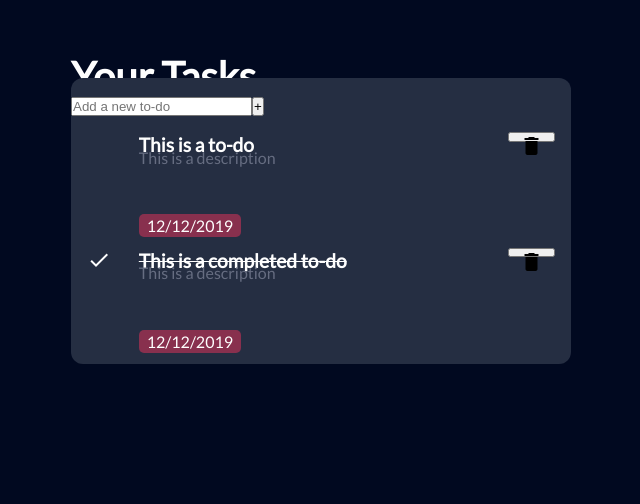
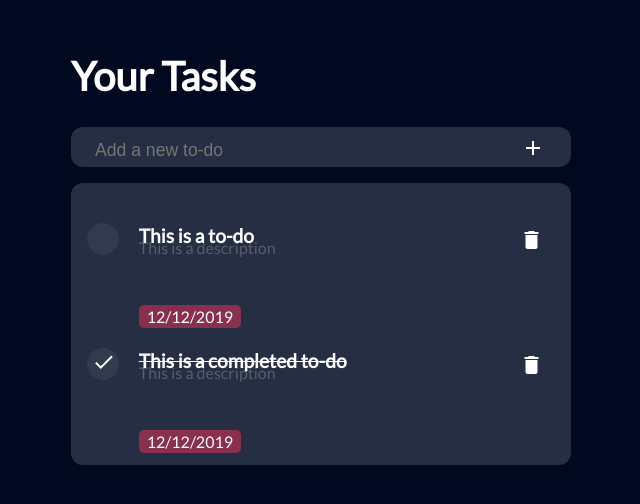
Before and after one commit to estebanmoroy/yet-another-react-todo-list, a React (Create React App) app: page / in a window 1280 px wide. Shown: the top 504 px of the page, without its empty margins (319-959 px from the left). Built offline with nearby package versions, Linux system fonts and the light colour scheme.

Commit message:
Improve add-todo and buttons UI

```diff
--- a/src/App.js
+++ b/src/App.js
@@ -51,8 +51,8 @@ class App extends Component {
     return (
       <div className="container">
         <Header />
+        <AddTodo addTodo={this.addTodo} />
         <div className="todo-list">
-          <AddTodo addTodo={this.addTodo} />
           <TodoList
             todoList={this.state.todoList}
             toggleComplete={this.toggleComplete}
--- a/src/App.scss
+++ b/src/App.scss
@@ -3,9 +3,9 @@
 
 //Colors
 $first-color: #252e42;
-$second-color: #505668;
+$second-color: #fefefe10;
 $third-color: #5981ea;
-$fourth-color: #666d81;
+$fourth-color: #fefefe3a;
 $fifth-color: #88304e;
 $font-color: #fefefe;
 $background-color: #010920;
@@ -33,7 +33,8 @@ body {
 .container {
   display: grid;
   grid-template-rows:
-    [title-start] 20% [title-end list-start]
+    [title-start] 20% [title-end add-todo-start]
+    auto [add-todo-end list-start]
     auto [list-end footer-start]
     20% [footer-end];
   justify-content: center;
@@ -50,6 +51,46 @@ h2 {
   font-weight: 900;
   padding-top: 3rem;
   margin: 8px 0 24px 0;
+}
+
+.add-todo {
+  display: grid;
+  grid-template-columns:
+    [input-start] auto [input-end add-button-start]
+    20% [add-button-end];
+  background-color: $first-color;
+  margin: 2rem 0 1rem 0;
+  border-radius: 12px;
+}
+
+input[type="text"] {
+  width: 100%;
+  border: none;
+  background-color: transparent;
+  color: $font-color;
+  font-size: 1.1rem;
+  padding: 0.8rem 1.5rem 0.4rem 1.5rem;
+}
+
+button {
+  border: none;
+  border-radius: 50%;
+  margin: 0 0.35rem;
+  padding: 0.3rem 0.3rem 0rem 0.3rem;
+  background-color: transparent;
+  color: $font-color;
+  cursor: pointer;
+
+  &:hover {
+    background-color: $fourth-color;
+  }
+}
+
+.add-todo-button {
+  margin: 0 0.5rem 0 2rem;
+  &:hover {
+    background-color: transparent;
+  }
 }
 
 .todo-list {
@@ -72,7 +113,7 @@ h2 {
     10% [date-end];
   grid-gap: 5px;
   margin-top: 8px;
-  padding: 0.5rem 1rem;
+  padding: 1rem 1rem 0.5rem 1rem;
 
   &:hover {
     background-color: $second-color;
@@ -124,6 +165,17 @@ footer {
 
 label.checkbox-wrapper {
   cursor: pointer;
+  background-color: $second-color;
+
+  height: 2rem;
+  width: 2rem;
+  border-radius: 50%;
+  padding-top: 5%;
+  padding-left: 10%;
+
+  &:hover {
+    background-color: $fourth-color;
+  }
 
   input[type="checkbox"] {
     display: none;
--- a/src/components/AddTodo.js
+++ b/src/components/AddTodo.js
@@ -19,7 +19,7 @@ class AddTodo extends Component {
 
   render() {
     return (
-      <form onSubmit={this.onSubmit}>
+      <form className="add-todo" onSubmit={this.onSubmit}>
         <input
           type="text"
           name="title"
@@ -27,7 +27,9 @@ class AddTodo extends Component {
           value={this.state.title}
           onChange={this.onChange}
         />
-        <input type="submit" value="+" />
+        <button className="add-todo-button">
+          <i className="material-icons">add</i>
+        </button>
       </form>
     );
   }
```
